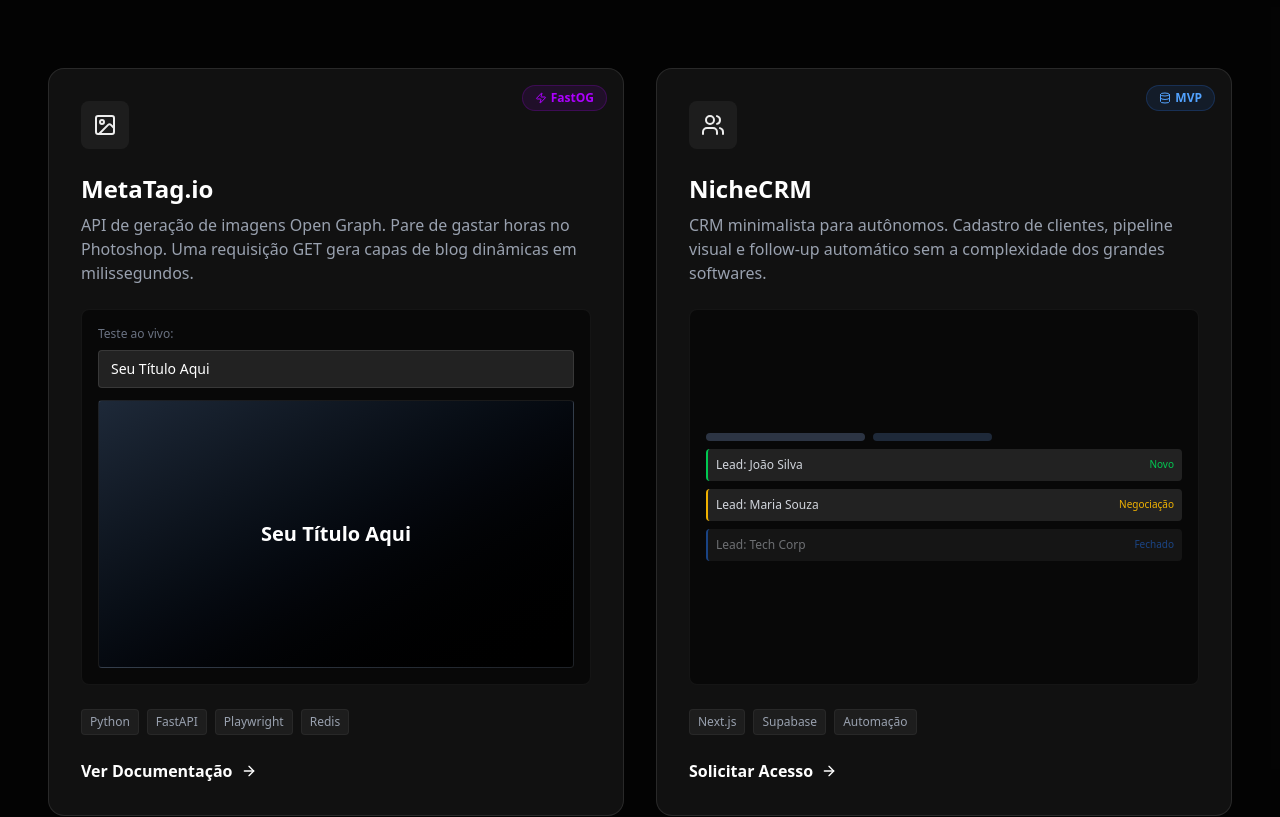
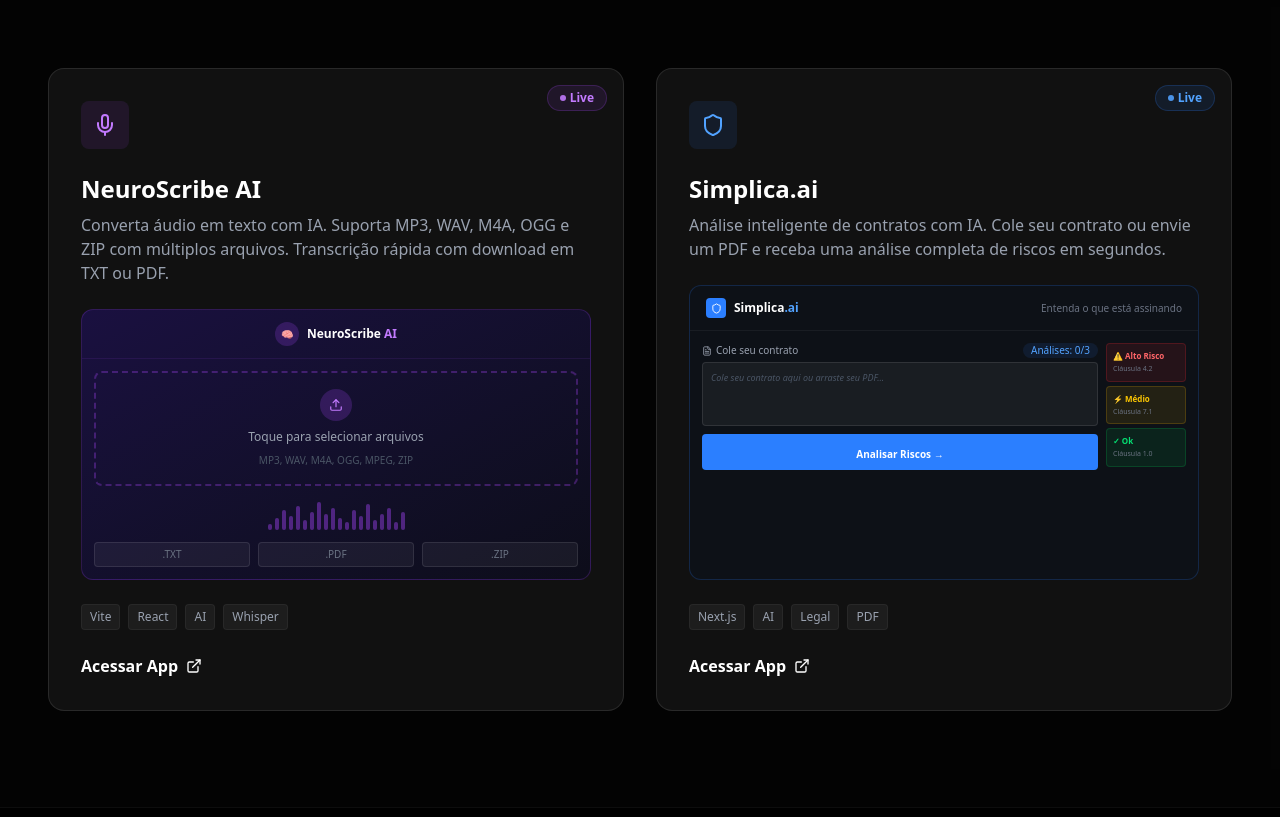
Before and after one commit to victorhugobarbosa/victorhugobarbosa.github.io, a Next.js app: page / in a window 1280 px wide. Shown: the part 2788-3605 px from the top of the page. Built offline with nearby package versions, Linux system fonts and the light colour scheme.

Commit message:
feat(components): atualizar seção MicroSaas com NeuroScribe e Simplica

```diff
--- a/components/MicroSaas.tsx
+++ b/components/MicroSaas.tsx
@@ -1,12 +1,9 @@
 "use client";
 
 import { motion } from "framer-motion";
-import { ArrowRight, Zap, Image as ImageIcon, Users, Database } from "lucide-react";
-import { useState } from "react";
+import { ArrowRight, Mic, FileText, Upload, Shield, ExternalLink } from "lucide-react";
 
 export function MicroSaas() {
-    const [metaTitle, setMetaTitle] = useState("Seu Título Aqui");
-
     return (
         <section id="saas" className="py-24 px-6 md:px-12 bg-black/30">
             <div className="max-w-7xl mx-auto">
@@ -25,107 +22,159 @@
                 </motion.div>
 
                 <div className="grid grid-cols-1 md:grid-cols-2 gap-8">
-                    {/* Card 1: MetaTag.io */}
+                    {/* Card 1: NeuroScribe AI */}
                     <motion.div
                         initial={{ opacity: 0, x: -20 }}
                         whileInView={{ opacity: 1, x: 0 }}
                         viewport={{ once: true }}
-                        className="group relative p-8 rounded-2xl bg-[#111] border border-white/10 hover:border-neon-green/30 transition-colors flex flex-col"
+                        className="group relative p-8 rounded-2xl bg-[#111] border border-white/10 hover:border-purple-500/40 transition-colors flex flex-col"
                     >
-                        <div className="absolute top-4 right-4 flex items-center gap-1 px-3 py-1 rounded-full bg-neon-purple/10 border border-neon-purple/20 text-neon-purple text-xs font-bold">
-                            <Zap size={12} />
-                            FastOG
+                        <div className="absolute top-4 right-4 flex items-center gap-1 px-3 py-1 rounded-full bg-purple-500/10 border border-purple-500/20 text-purple-400 text-xs font-bold">
+                            <span className="w-1.5 h-1.5 rounded-full bg-purple-400 animate-pulse" />
+                            Live
                         </div>
 
-                        <div className="w-12 h-12 rounded-lg bg-white/5 flex items-center justify-center mb-6 group-hover:bg-neon-green/10 group-hover:text-neon-green transition-colors">
-                            <ImageIcon size={24} />
+                        <div className="w-12 h-12 rounded-lg bg-purple-500/10 flex items-center justify-center mb-6 group-hover:bg-purple-500/20 transition-colors text-purple-400">
+                            <Mic size={24} />
                         </div>
 
-                        <h4 className="text-2xl font-bold text-white mb-2">MetaTag.io</h4>
+                        <h4 className="text-2xl font-bold text-white mb-2">NeuroScribe AI</h4>
                         <p className="text-gray-400 mb-6">
-                            API de geração de imagens Open Graph. Pare de gastar horas no Photoshop. Uma requisição GET gera capas de blog dinâmicas em milissegundos.
+                            Converta áudio em texto com IA. Suporta MP3, WAV, M4A, OGG e ZIP com múltiplos arquivos. Transcrição rápida com download em TXT ou PDF.
                         </p>
 
-                        {/* Interactive Demo */}
-                        <div className="bg-black/50 p-4 rounded-lg border border-white/5 mb-6">
-                            <label className="text-xs text-gray-500 mb-2 block">Teste ao vivo:</label>
-                            <input
-                                type="text"
-                                value={metaTitle}
-                                onChange={(e) => setMetaTitle(e.target.value)}
-                                className="w-full bg-[#222] border border-white/10 rounded px-3 py-2 text-sm text-white focus:border-neon-green/50 outline-none mb-3"
-                                placeholder="Digite um título..."
-                            />
-                            {/* Fake Preview */}
-                            <div className="aspect-video bg-gradient-to-br from-gray-800 to-black rounded border border-white/10 flex items-center justify-center p-4 text-center relative overflow-hidden">
-                                <div className="absolute inset-0 bg-grid-white/[0.05]" />
-                                <h3 className="text-xl font-bold text-white relative z-10">{metaTitle || "Seu Título"}</h3>
+                        {/* UI Preview */}
+                        <div className="bg-gradient-to-br from-[#1a1040] to-[#0d0d1a] rounded-xl border border-purple-500/20 mb-6 overflow-hidden flex-1">
+                            {/* App header */}
+                            <div className="flex items-center justify-center gap-2 px-4 py-3 border-b border-purple-500/10">
+                                <div className="w-6 h-6 rounded-full bg-purple-500/20 flex items-center justify-center">
+                                    <span className="text-purple-300 text-[10px]">🧠</span>
+                                </div>
+                                <span className="text-white text-xs font-bold">NeuroScribe <span className="text-purple-400">AI</span></span>
+                            </div>
+                            {/* Upload zone */}
+                            <div className="m-3 border-2 border-dashed border-purple-500/30 rounded-lg p-4 flex flex-col items-center gap-2">
+                                <div className="w-8 h-8 rounded-full bg-purple-500/20 flex items-center justify-center">
+                                    <Upload size={14} className="text-purple-400" />
+                                </div>
+                                <p className="text-xs text-gray-400">Toque para selecionar arquivos</p>
+                                <p className="text-[10px] text-gray-600">MP3, WAV, M4A, OGG, MPEG, ZIP</p>
+                            </div>
+                            {/* Waveform */}
+                            <div className="mx-3 mb-3 flex items-end gap-[3px] h-8 justify-center">
+                                {[3, 6, 10, 7, 12, 5, 9, 14, 8, 11, 6, 4, 10, 7, 13, 5, 8, 11, 4, 9].map((h, i) => (
+                                    <div
+                                        key={i}
+                                        className="w-1 rounded-full bg-purple-500/40"
+                                        style={{ height: `${h * 2}px` }}
+                                    />
+                                ))}
+                            </div>
+                            {/* Download row */}
+                            <div className="mx-3 mb-3 flex gap-2">
+                                {[".TXT", ".PDF", ".ZIP"].map(f => (
+                                    <div key={f} className="flex-1 py-1 rounded bg-white/5 border border-white/10 text-center text-[10px] text-gray-500">{f}</div>
+                                ))}
                             </div>
                         </div>
 
-                        <div className="flex flex-wrap gap-2 mb-6 mt-auto">
-                            {["Python", "FastAPI", "Playwright", "Redis"].map(tag => (
+                        <div className="flex flex-wrap gap-2 mb-6">
+                            {["Vite", "React", "AI", "Whisper"].map(tag => (
                                 <span key={tag} className="text-xs px-2 py-1 rounded bg-white/5 text-gray-400 border border-white/5">{tag}</span>
                             ))}
                         </div>
 
-                        <button className="flex items-center gap-2 text-white font-semibold group-hover:text-neon-green transition-colors">
-                            Ver Documentação <ArrowRight size={16} />
-                        </button>
+                        <a
+                            href="https://neuro-scribe-ai.vercel.app/"
+                            target="_blank"
+                            rel="noopener noreferrer"
+                            className="flex items-center gap-2 text-white font-semibold group-hover:text-purple-400 transition-colors"
+                        >
+                            Acessar App <ExternalLink size={16} />
+                        </a>
                     </motion.div>
 
-                    {/* Card 2: NicheCRM */}
+                    {/* Card 2: Simplica.ai */}
                     <motion.div
                         initial={{ opacity: 0, x: 20 }}
                         whileInView={{ opacity: 1, x: 0 }}
                         viewport={{ once: true }}
-                        className="group relative p-8 rounded-2xl bg-[#111] border border-white/10 hover:border-neon-green/30 transition-colors flex flex-col"
+                        className="group relative p-8 rounded-2xl bg-[#111] border border-white/10 hover:border-blue-500/40 transition-colors flex flex-col"
                     >
                         <div className="absolute top-4 right-4 flex items-center gap-1 px-3 py-1 rounded-full bg-blue-500/10 border border-blue-500/20 text-blue-400 text-xs font-bold">
-                            <Database size={12} />
-                            MVP
+                            <span className="w-1.5 h-1.5 rounded-full bg-blue-400 animate-pulse" />
+                            Live
                         </div>
 
-                        <div className="w-12 h-12 rounded-lg bg-white/5 flex items-center justify-center mb-6 group-hover:bg-neon-green/10 group-hover:text-neon-green transition-colors">
-                            <Users size={24} />
+                        <div className="w-12 h-12 rounded-lg bg-blue-500/10 flex items-center justify-center mb-6 group-hover:bg-blue-500/20 transition-colors text-blue-400">
+                            <Shield size={24} />
                         </div>
 
-                        <h4 className="text-2xl font-bold text-white mb-2">NicheCRM</h4>
+                        <h4 className="text-2xl font-bold text-white mb-2">Simplica.ai</h4>
                         <p className="text-gray-400 mb-6">
-                            CRM minimalista para autônomos. Cadastro de clientes, pipeline visual e follow-up automático sem a complexidade dos grandes softwares.
+                            Análise inteligente de contratos com IA. Cole seu contrato ou envie um PDF e receba uma análise completa de riscos em segundos.
                         </p>
 
-                        {/* Visual Representation */}
-                        <div className="bg-black/50 p-4 rounded-lg border border-white/5 mb-6 flex-1 flex flex-col justify-center">
-                            <div className="flex gap-2 mb-2">
-                                <div className="h-2 w-1/3 bg-gray-700 rounded animate-pulse" />
-                                <div className="h-2 w-1/4 bg-gray-800 rounded" />
+                        {/* UI Preview */}
+                        <div className="bg-[#0d1117] rounded-xl border border-blue-500/20 mb-6 overflow-hidden flex-1">
+                            {/* App header */}
+                            <div className="flex items-center justify-between px-4 py-3 border-b border-white/5">
+                                <div className="flex items-center gap-2">
+                                    <div className="w-5 h-5 rounded bg-blue-500 flex items-center justify-center">
+                                        <Shield size={11} className="text-white" />
+                                    </div>
+                                    <span className="text-white text-xs font-bold">Simplica<span className="text-blue-400">.ai</span></span>
+                                </div>
+                                <span className="text-[10px] text-gray-500">Entenda o que está assinando</span>
                             </div>
-                            <div className="space-y-2">
-                                <div className="bg-[#222] p-2 rounded border-l-2 border-green-500 flex justify-between items-center">
-                                    <span className="text-xs text-gray-300">Lead: João Silva</span>
-                                    <span className="text-[10px] text-green-500">Novo</span>
+                            {/* Contract area */}
+                            <div className="p-3 flex gap-2">
+                                <div className="flex-1">
+                                    <div className="flex justify-between mb-1">
+                                        <span className="text-[10px] text-gray-400 flex items-center gap-1">
+                                            <FileText size={10} /> Cole seu contrato
+                                        </span>
+                                        <span className="text-[10px] text-blue-400 bg-blue-500/10 px-2 rounded-full">Análises: 0/3</span>
+                                    </div>
+                                    <div className="bg-white/5 rounded border border-white/10 p-2 mb-2 h-16">
+                                        <p className="text-[9px] text-gray-600 italic">Cole seu contrato aqui ou arraste seu PDF...</p>
+                                    </div>
+                                    <div className="bg-blue-500 rounded py-1.5 text-center">
+                                        <span className="text-white text-[10px] font-bold">Analisar Riscos →</span>
+                                    </div>
                                 </div>
-                                <div className="bg-[#222] p-2 rounded border-l-2 border-yellow-500 flex justify-between items-center">
-                                    <span className="text-xs text-gray-300">Lead: Maria Souza</span>
-                                    <span className="text-[10px] text-yellow-500">Negociação</span>
-                                </div>
-                                <div className="bg-[#222] p-2 rounded border-l-2 border-blue-500 flex justify-between items-center opacity-50">
-                                    <span className="text-xs text-gray-300">Lead: Tech Corp</span>
-                                    <span className="text-[10px] text-blue-500">Fechado</span>
+                                {/* Risk panel */}
+                                <div className="w-20 flex flex-col gap-1">
+                                    <div className="bg-red-500/10 border border-red-500/20 rounded p-1.5">
+                                        <p className="text-[8px] text-red-400 font-bold mb-0.5">⚠ Alto Risco</p>
+                                        <p className="text-[7px] text-gray-500">Cláusula 4.2</p>
+                                    </div>
+                                    <div className="bg-yellow-500/10 border border-yellow-500/20 rounded p-1.5">
+                                        <p className="text-[8px] text-yellow-400 font-bold mb-0.5">⚡ Médio</p>
+                                        <p className="text-[7px] text-gray-500">Cláusula 7.1</p>
+                                    </div>
+                                    <div className="bg-green-500/10 border border-green-500/20 rounded p-1.5">
+                                        <p className="text-[8px] text-green-400 font-bold mb-0.5">✓ Ok</p>
+                                        <p className="text-[7px] text-gray-500">Cláusula 1.0</p>
+                                    </div>
                                 </div>
                             </div>
                         </div>
 
                         <div className="flex flex-wrap gap-2 mb-6">
-                            {["Next.js", "Supabase", "Automação"].map(tag => (
+                            {["Next.js", "AI", "Legal", "PDF"].map(tag => (
                                 <span key={tag} className="text-xs px-2 py-1 rounded bg-white/5 text-gray-400 border border-white/5">{tag}</span>
                             ))}
                         </div>
 
-                        <button className="flex items-center gap-2 text-white font-semibold group-hover:text-neon-green transition-colors">
-                            Solicitar Acesso <ArrowRight size={16} />
-                        </button>
+                        <a
+                            href="https://tradutor-juridico-ai.vercel.app/"
+                            target="_blank"
+                            rel="noopener noreferrer"
+                            className="flex items-center gap-2 text-white font-semibold group-hover:text-blue-400 transition-colors"
+                        >
+                            Acessar App <ExternalLink size={16} />
+                        </a>
                     </motion.div>
                 </div>
             </div>
```
